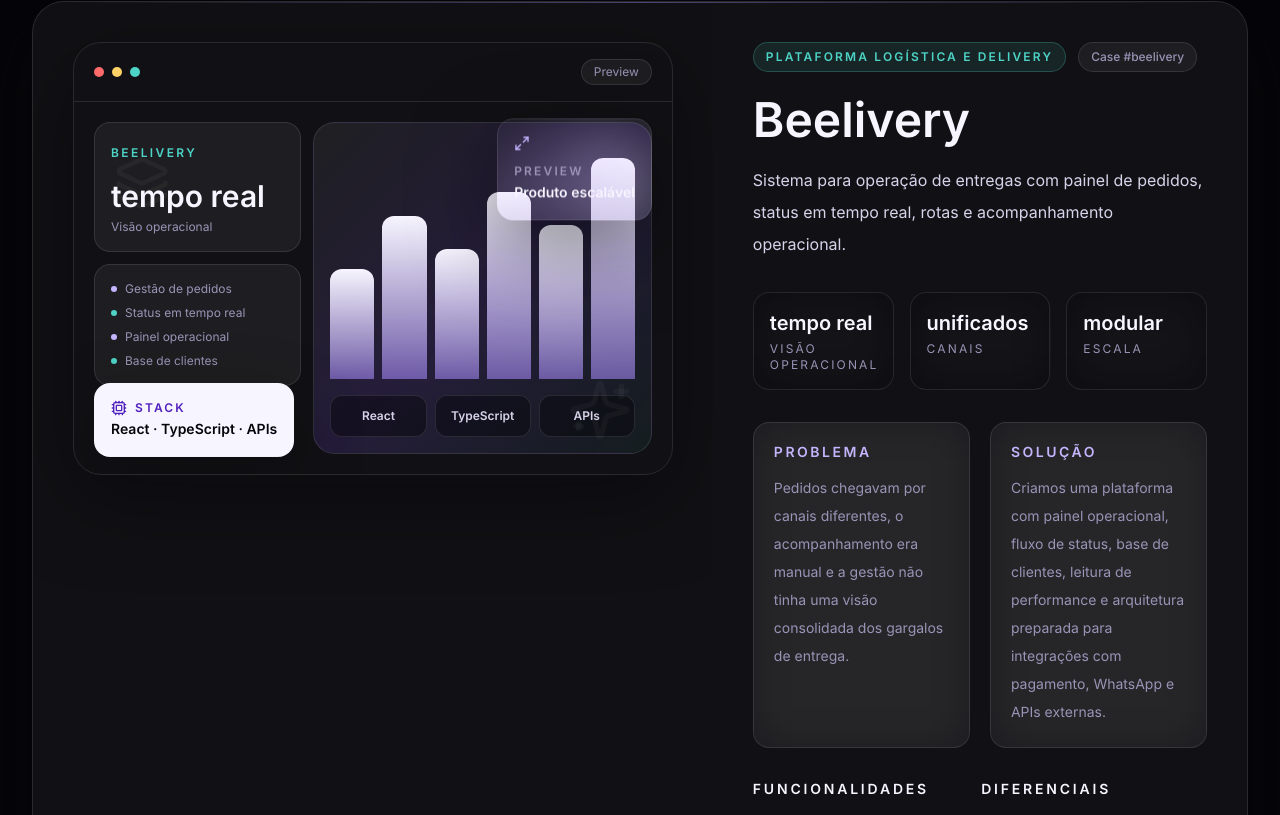
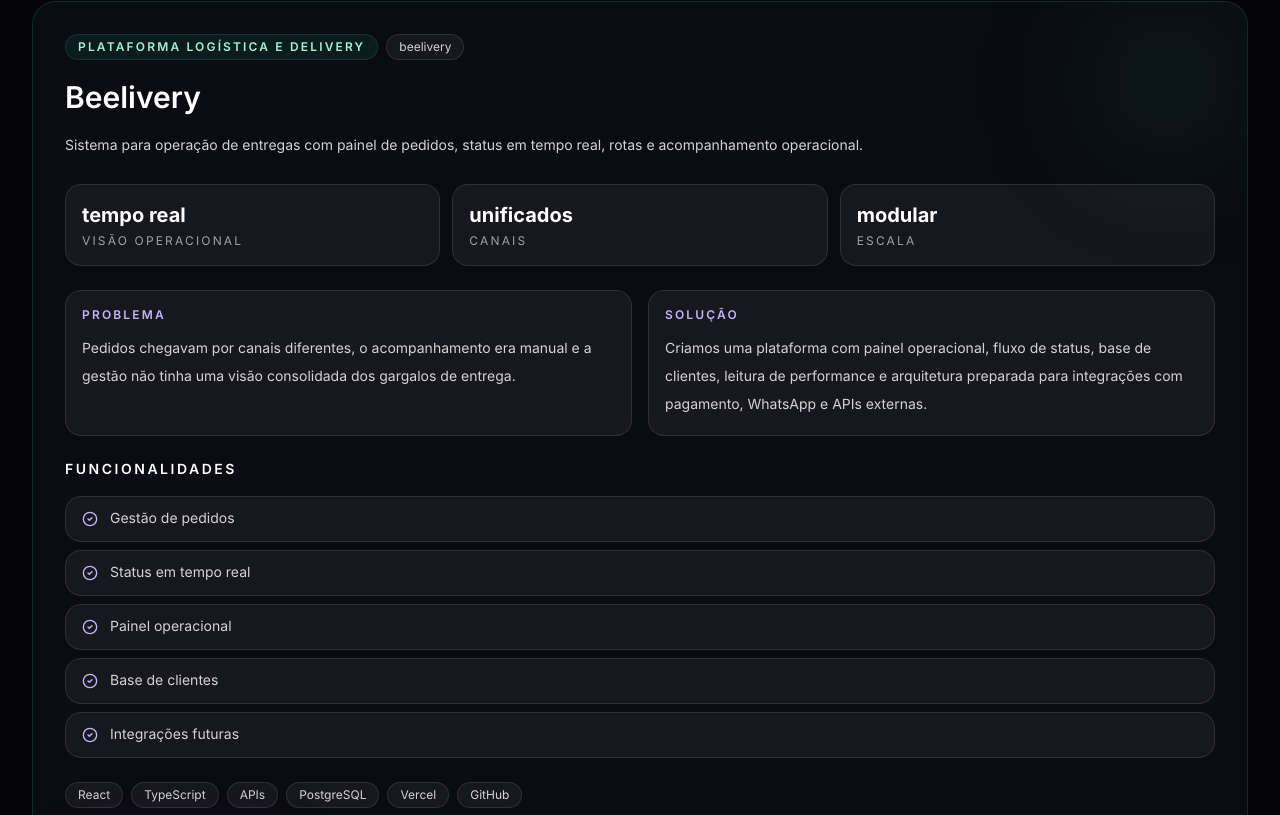
Before and after one commit to JoaoCarpini/Site-Devign-Studio-Novo, a React (Vite) app: page /projetos in a window 1280 px wide. Shown: the part 1565-2380 px from the top of the page. Built offline with nearby package versions, Linux system fonts and the light colour scheme.

Commit message:
correções em projetos

```diff
--- a/src/components/animations/Reveal.tsx
+++ b/src/components/animations/Reveal.tsx
@@ -1,4 +1,4 @@
-import { useEffect, useState, type ReactNode } from 'react';
+import { type ReactNode } from 'react';
 import { motion } from 'framer-motion';
 
 type RevealProps = {
@@ -8,49 +8,14 @@
 };
 
 export function Reveal({ children, className, delay = 0 }: RevealProps) {
-  // Start as null — unknown until mounted on client
-  const [isMobile, setIsMobile] = useState<boolean | null>(null);
-
-  useEffect(() => {
-    const query = window.matchMedia('(max-width: 768px)');
-    const update = () => setIsMobile(query.matches);
-    update();
-    query.addEventListener('change', update);
-    return () => query.removeEventListener('change', update);
-  }, []);
-
-  // Not yet mounted: render children visible immediately — no animation risk
-  if (isMobile === null) {
-    return <div className={className}>{children}</div>;
-  }
-
-  // Mobile: simple fade-in without whileInView + once — avoids the hydration trap
-  if (isMobile) {
-    return (
-      <motion.div
-        className={className}
-        initial={{ opacity: 0, y: 6 }}
-        animate={{ opacity: 1, y: 0 }}
-        transition={{
-          duration: 0.32,
-          ease: [0.16, 1, 0.3, 1],
-          delay: Math.min(delay * 0.5, 0.04),
-        }}
-      >
-        {children}
-      </motion.div>
-    );
-  }
-
-  // Desktop: original whileInView behaviour
   return (
     <motion.div
       className={className}
-      initial={{ opacity: 0, y: 16, filter: 'blur(6px)' }}
-      whileInView={{ opacity: 1, y: 0, filter: 'blur(0px)' }}
-      viewport={{ once: true, margin: '0px 0px -10% 0px' }}
+      initial={{ opacity: 0, y: 12 }}
+      whileInView={{ opacity: 1, y: 0 }}
+      viewport={{ once: true, margin: '0px 0px -5% 0px' }}
       transition={{
-        duration: 0.75,
+        duration: 0.45,
         ease: [0.16, 1, 0.3, 1],
         delay,
       }}
--- a/src/components/cards/ProjectShowcaseCard.tsx
+++ b/src/components/cards/ProjectShowcaseCard.tsx
@@ -1,133 +1,153 @@
-import { motion } from 'framer-motion';
-import { ArrowRight, CheckCircle2, Cpu, Layers3, Maximize2, Sparkles } from 'lucide-react';
+import { ArrowRight, CheckCircle2 } from 'lucide-react';
 import type { Project } from '../../data/site';
 import { cn } from '../../utils/cn';
 import { Reveal } from '../animations/Reveal';
 import { ButtonLink } from '../ui/Button';
 
-const accentStyles: Record<Project['accent'], { gradient: string; text: string; chip: string; glow: string }> = {
+const accentStyles: Record<
+  Project['accent'],
+  {
+    border: string;
+    chip: string;
+    glow: string;
+  }
+> = {
   violet: {
-    gradient: 'from-violet-500/34 via-violet-400/12 to-transparent',
-    text: 'text-violet-300',
-    chip: 'border-violet-400/25 bg-violet-500/12 text-violet-200',
-    glow: 'bg-violet-500/18',
+    border: 'border-violet-500/20',
+    chip: 'bg-violet-500/10 text-violet-200 border-violet-500/20',
+    glow: 'bg-violet-500/10',
   },
   signal: {
-    gradient: 'from-signal/28 via-signal/10 to-transparent',
-    text: 'text-signal',
-    chip: 'border-signal/25 bg-signal/10 text-signal',
-    glow: 'bg-signal/14',
+    border: 'border-emerald-500/20',
+    chip: 'bg-emerald-500/10 text-emerald-200 border-emerald-500/20',
+    glow: 'bg-emerald-500/10',
   },
   amber: {
-    gradient: 'from-amber/30 via-amber/10 to-transparent',
-    text: 'text-amber',
-    chip: 'border-amber/25 bg-amber/10 text-amber',
-    glow: 'bg-amber/14',
+    border: 'border-amber-500/20',
+    chip: 'bg-amber-500/10 text-amber-200 border-amber-500/20',
+    glow: 'bg-amber-500/10',
   },
 };
 
-export function ProjectShowcaseCard({ project, featured = false }: { project: Project; featured?: boolean }) {
+export function ProjectShowcaseCard({
+  project,
+}: {
+  project: Project;
+  featured?: boolean;
+}) {
   const accent = accentStyles[project.accent];
 
   return (
     <Reveal>
       <article
-        id={project.slug}
         className={cn(
-          'group relative overflow-hidden rounded-[1.45rem] border border-white/10 bg-white/[0.052] shadow-premium transition duration-700 ease-[cubic-bezier(0.16,1,0.3,1)] sm:backdrop-blur-2xl sm:will-change-transform hover:-translate-y-1 hover:border-violet-400/35 hover:shadow-[0_32px_110px_rgba(141,92,255,0.16)] sm:rounded-[2rem]',
-          featured ? 'lg:grid lg:grid-cols-[1.12fr_0.88fr]' : '',
+          'relative overflow-hidden rounded-3xl border bg-[#0B0B12] p-5 sm:p-8',
+          accent.border,
         )}
       >
-        <div className={cn('absolute inset-0 bg-gradient-to-br opacity-80', accent.gradient)} />
-        <div className={cn('absolute -right-24 top-16 h-56 w-56 rounded-full blur-[90px] sm:h-72 sm:w-72 sm:blur-[110px]', accent.glow)} />
-        <div className="absolute inset-x-8 top-0 h-px bg-premium-line opacity-80" />
+        <div
+          className={cn(
+            'absolute right-0 top-0 h-40 w-40 rounded-full blur-3xl',
+            accent.glow,
+          )}
+        />
 
-        <ProjectMockup project={project} featured={featured} />
-
-        <div className="relative z-10 p-4 sm:p-8 lg:p-10">
-          {/* Chips */}
-          <div className="flex flex-wrap items-center gap-2 sm:gap-3">
-            <span className={cn('rounded-full border px-3 py-1.5 text-xs font-semibold uppercase tracking-[0.18em]', accent.chip)}>
+        <div className="relative z-10">
+          <div className="flex flex-wrap gap-2">
+            <span
+              className={cn(
+                'rounded-full border px-3 py-1 text-xs font-semibold uppercase tracking-[0.18em]',
+                accent.chip,
+              )}
+            >
               {project.category}
             </span>
-            <span className="rounded-full border border-white/10 bg-white/[0.055] px-3 py-1.5 text-xs font-medium text-muted">
-              Case #{project.slug}
+
+            <span className="rounded-full border border-white/10 bg-white/5 px-3 py-1 text-xs text-zinc-300">
+              {project.slug}
             </span>
           </div>
 
-          {/* Title */}
-          <h3 className="mt-4 text-xl font-semibold tracking-normal text-frost sm:mt-6 sm:text-5xl">{project.title}</h3>
-          <p className="mt-3 text-sm leading-7 text-mist sm:mt-5 sm:text-base sm:leading-8">{project.summary}</p>
+          <h3 className="mt-5 text-3xl font-semibold text-white">
+            {project.title}
+          </h3>
 
-          {/* Metrics — 1 col mobile, 3 col md+ */}
-          <div className="mt-5 grid grid-cols-1 gap-2 sm:mt-8 sm:grid-cols-3 sm:gap-4">
+          <p className="mt-4 text-sm leading-7 text-zinc-300">
+            {project.summary}
+          </p>
+
+          <div className="mt-6 grid gap-3 sm:grid-cols-3">
             {project.metrics.map((metric) => (
-              <div key={metric.label} className="rounded-2xl border border-white/10 bg-ink/35 p-3 sm:p-4 sm:backdrop-blur-xl">
-                <strong className="block text-lg font-semibold tracking-normal text-frost sm:text-xl">{metric.value}</strong>
-                <span className="mt-1 block text-xs uppercase tracking-[0.18em] text-muted">{metric.label}</span>
+              <div
+                key={metric.label}
+                className="rounded-2xl border border-white/10 bg-white/5 p-4"
+              >
+                <strong className="block text-xl text-white">
+                  {metric.value}
+                </strong>
+
+                <span className="mt-1 block text-xs uppercase tracking-[0.18em] text-zinc-400">
+                  {metric.label}
+                </span>
               </div>
             ))}
           </div>
 
-          {/* Problem / Solution — 1 col mobile, 2 col xl */}
-          <div className="mt-5 grid gap-3 sm:mt-8 sm:gap-5 xl:grid-cols-2">
-            <CaseBlock title="Problema" text={project.problem} />
-            <CaseBlock title="Solução" text={project.solution} />
-          </div>
+          <div className="mt-6 grid gap-4 lg:grid-cols-2">
+            <div className="rounded-2xl border border-white/10 bg-white/5 p-4">
+              <p className="text-xs font-semibold uppercase tracking-[0.18em] text-violet-300">
+                Problema
+              </p>
 
-          {/* Features + Differentials — stack no mobile */}
-          <div className="mt-5 grid gap-5 sm:mt-8 sm:gap-6 xl:grid-cols-[0.95fr_1.05fr]">
-            <div>
-              <p className="text-sm font-semibold uppercase tracking-[0.2em] text-frost">Funcionalidades</p>
-              <div className="mt-3 grid gap-2 sm:mt-4">
-                {project.features.map((feature) => (
-                  <div key={feature} className="flex min-h-10 items-center gap-3 rounded-2xl border border-white/10 bg-white/[0.045] px-3.5 py-2 text-sm text-mist sm:min-h-11 sm:px-4 sm:py-3">
-                    <CheckCircle2 className="h-4 w-4 shrink-0 text-signal" />
-                    {feature}
-                  </div>
-                ))}
-              </div>
+              <p className="mt-3 text-sm leading-7 text-zinc-300">
+                {project.problem}
+              </p>
             </div>
 
-            <div>
-              <p className="text-sm font-semibold uppercase tracking-[0.2em] text-frost">Diferenciais</p>
-              <div className="mt-3 flex flex-wrap gap-2 sm:mt-4">
-                {project.differentials.map((item) => (
-                  <span key={item} className="rounded-full border border-white/10 bg-white/[0.055] px-3.5 py-2 text-sm text-mist sm:px-4">
-                    {item}
-                  </span>
-                ))}
-              </div>
-              <p className="mt-4 rounded-2xl border border-white/10 bg-white/[0.045] p-3 text-sm leading-7 text-muted sm:mt-5 sm:p-4">
-                <span className="font-semibold text-frost">Resultado esperado: </span>
-                {project.result}
+            <div className="rounded-2xl border border-white/10 bg-white/5 p-4">
+              <p className="text-xs font-semibold uppercase tracking-[0.18em] text-violet-300">
+                Solução
+              </p>
+
+              <p className="mt-3 text-sm leading-7 text-zinc-300">
+                {project.solution}
               </p>
             </div>
           </div>
 
-          {/* Stack tags */}
-          <div className="mt-5 flex flex-wrap gap-2 sm:mt-8">
+          <div className="mt-6">
+            <p className="text-sm font-semibold uppercase tracking-[0.18em] text-white">
+              Funcionalidades
+            </p>
+
+            <div className="mt-4 grid gap-2">
+              {project.features.map((feature) => (
+                <div
+                  key={feature}
+                  className="flex items-center gap-3 rounded-2xl border border-white/10 bg-white/5 px-4 py-3 text-sm text-zinc-300"
+                >
+                  <CheckCircle2 className="h-4 w-4 text-violet-300" />
+                  {feature}
+                </div>
+              ))}
+            </div>
+          </div>
+
+          <div className="mt-6 flex flex-wrap gap-2">
             {project.stack.map((item) => (
-              <span key={item} className="rounded-full border border-white/10 bg-ink/45 px-3 py-1.5 text-xs font-semibold text-mist sm:backdrop-blur-xl">
+              <span
+                key={item}
+                className="rounded-full border border-white/10 bg-white/5 px-3 py-1 text-xs text-zinc-300"
+              >
                 {item}
               </span>
             ))}
           </div>
 
-          {/* CTAs */}
-          <div className="mt-6 flex flex-col gap-3 sm:mt-9 sm:flex-row">
-            <ButtonLink to="/orcamento" className="w-full sm:w-auto">
-              Conversar sobre projeto semelhante
+          <div className="mt-8">
+            <ButtonLink to="/orcamento">
+              Conversar sobre projeto
               <ArrowRight className="h-4 w-4" />
-            </ButtonLink>
-            <ButtonLink
-              href="https://gabriellefernandesnutricionista.my.canva.site/portf-lio-devign-site"
-              target="_blank"
-              rel="noreferrer"
-              variant="secondary"
-              className="w-full sm:w-auto"
-            >
-              Ver case no portfólio
             </ButtonLink>
           </div>
         </div>
@@ -135,102 +155,3 @@
     </Reveal>
   );
 }
-
-function CaseBlock({ title, text }: { title: string; text: string }) {
-  return (
-    <div className="rounded-2xl border border-white/10 bg-white/[0.045] p-3 sm:p-5 sm:backdrop-blur-xl">
-      <p className="text-sm font-semibold uppercase tracking-[0.18em] text-violet-300">{title}</p>
-      <p className="mt-3 text-sm leading-7 text-muted">{text}</p>
-    </div>
-  );
-}
-
-function ProjectMockup({ project, featured }: { project: Project; featured: boolean }) {
-  const accent = accentStyles[project.accent];
-
-  return (
-    <div className={cn('relative z-10 overflow-hidden p-4 sm:p-8', featured ? 'lg:p-10' : 'pb-0')}>
-      <motion.div
-        className="relative overflow-hidden rounded-[1.25rem] border border-white/10 bg-[#080811]/92 shadow-premium sm:min-h-[24rem] sm:rounded-[1.75rem]"
-        whileHover={{ scale: 1.015 }}
-        transition={{ duration: 0.45, ease: [0.22, 1, 0.36, 1] }}
-      >
-        {/* Window bar */}
-        <div className="flex items-center justify-between border-b border-white/10 px-3.5 py-2.5 sm:px-5 sm:py-4">
-          <div className="flex items-center gap-2">
-            <span className="h-2 w-2 rounded-full bg-[#ff6b6b] sm:h-2.5 sm:w-2.5" />
-            <span className="h-2 w-2 rounded-full bg-[#ffd166] sm:h-2.5 sm:w-2.5" />
-            <span className="h-2 w-2 rounded-full bg-[#4dd4c6] sm:h-2.5 sm:w-2.5" />
-          </div>
-          <span className="rounded-full border border-white/10 bg-white/[0.055] px-2.5 py-1 text-[0.65rem] text-muted sm:px-3 sm:text-xs">Preview</span>
-        </div>
-
-        {/* Mockup content — stack no mobile, side-by-side em lg */}
-        <div className="grid gap-3 p-3 sm:p-4 lg:grid-cols-[0.76fr_1.24fr] lg:p-5">
-          <div className="space-y-3">
-            <div className="rounded-2xl border border-white/10 bg-white/[0.055] p-3 sm:p-4">
-              <span className={cn('text-xs font-semibold uppercase tracking-[0.2em]', accent.text)}>{project.title}</span>
-              <strong className="mt-2 block text-xl font-semibold tracking-normal text-frost sm:mt-4 sm:text-3xl">{project.metrics[0]?.value}</strong>
-              <span className="mt-1 block text-xs text-muted">{project.metrics[0]?.label}</span>
-            </div>
-            <div className="rounded-2xl border border-white/10 bg-white/[0.055] p-3 sm:p-4">
-              <div className="space-y-2">
-                {project.features.slice(0, 4).map((feature, index) => (
-                  <span key={feature} className="flex items-center gap-2 text-xs text-muted">
-                    <span className={cn('h-1.5 w-1.5 shrink-0 rounded-full', index % 2 === 0 ? 'bg-violet-300' : 'bg-signal')} />
-                    {feature}
-                  </span>
-                ))}
-              </div>
-            </div>
-          </div>
-
-          <div className="rounded-[1.15rem] border border-white/10 bg-[linear-gradient(135deg,rgba(255,255,255,0.06),rgba(141,92,255,0.16),rgba(77,212,198,0.06))] p-3 sm:rounded-[1.35rem] sm:p-4">
-            <div className="grid h-28 grid-cols-6 items-end gap-1.5 sm:h-60 sm:gap-2">
-              {[46, 68, 54, 78, 64, 92].map((height) => (
-                <span
-                  key={`${project.slug}-${height}`}
-                  className="rounded-t-xl bg-[linear-gradient(180deg,#f7f5ff,rgba(169,139,255,0.56))]"
-                  style={{ height: `${height}%` }}
-                />
-              ))}
-            </div>
-            <div className="mt-3 grid grid-cols-3 gap-2 sm:mt-4">
-              {project.stack.slice(0, 3).map((item) => (
-                <span key={item} className="rounded-xl border border-white/10 bg-ink/45 px-2 py-2 text-center text-[0.62rem] font-semibold text-mist sm:px-3 sm:py-3 sm:text-xs">
-                  {item}
-                </span>
-              ))}
-            </div>
-          </div>
-        </div>
-
-        {/* Floating badges — desktop only */}
-        <motion.div
-          className="absolute right-5 top-20 hidden rounded-2xl border border-white/10 bg-ink/82 p-4 shadow-premium backdrop-blur-2xl sm:block"
-          animate={{ y: [-5, 5, -5] }}
-          transition={{ duration: 7.4, repeat: Infinity, ease: 'easeInOut' }}
-        >
-          <Maximize2 className="h-4 w-4 text-violet-300" />
-          <p className="mt-3 text-xs font-semibold uppercase tracking-[0.18em] text-muted">Preview</p>
-          <p className="mt-1 text-sm font-semibold text-frost">Produto escalável</p>
-        </motion.div>
-
-        <motion.div
-          className="absolute bottom-5 left-5 hidden rounded-2xl border border-white/10 bg-frost p-4 text-ink shadow-[0_24px_70px_rgba(5,5,9,0.32)] sm:block"
-          animate={{ y: [5, -5, 5] }}
-          transition={{ duration: 8.2, repeat: Infinity, ease: 'easeInOut' }}
-        >
-          <div className="flex items-center gap-2">
-            <Cpu className="h-4 w-4 text-violet-700" />
-            <span className="text-xs font-semibold uppercase tracking-[0.18em] text-violet-700">Stack</span>
-          </div>
-          <p className="mt-1 text-sm font-semibold">{project.stack.slice(0, 3).join(' · ')}</p>
-        </motion.div>
-
-        <Sparkles aria-hidden="true" className="absolute bottom-8 right-10 h-16 w-16 text-white/[0.035]" />
-        <Layers3 aria-hidden="true" className="absolute left-10 top-28 h-14 w-14 text-white/[0.04]" />
-      </motion.div>
-    </div>
-  );
-}
--- a/src/data/site.ts
+++ b/src/data/site.ts
@@ -510,25 +510,51 @@
   {
   slug: 'contract-ai',
   title: 'Contract AI',
-    category: 'Design editorial e materiais impressos',
+  category: 'Automação documental com IA',
   summary:
-      'Criação e diagramação de materiais impressos, como planners e livros, com organização visual refinada e preparação técnica de arquivos.',
+    'Plataforma inteligente para geração automatizada de contratos com preenchimento dinâmico, organização documental e redução de trabalho manual.',
+
   context:
-      'Materiais impressos precisam unir clareza visual, ritmo de leitura, hierarquia editorial e acabamento técnico para chegar à produção com consistência.',
+    'Empresas e profissionais perdiam tempo criando contratos manualmente, revisando campos repetitivos e organizando documentos de forma descentralizada.',
+
   problem:
-      'Sem uma diagramação estruturada, planners e livros perdem legibilidade, coerência visual e segurança técnica para impressão ou distribuição profissional.',
+    'A operação documental era lenta, repetitiva e sujeita a erros de preenchimento, além de dificultar rastreabilidade e padronização.',
+
   solution:
-      'Criamos composições editoriais com grids, hierarquia tipográfica, páginas-mestre, organização de conteúdo e fechamento técnico dos arquivos.',
+    'Desenvolvemos uma plataforma com geração automatizada de contratos, preenchimento inteligente, organização de documentos e estrutura preparada para integrações futuras.',
+
   result:
-      'Materiais com leitura mais organizada, estética premium e arquivos preparados para produção gráfica com mais previsibilidade.',
-    stack: ['Design Editorial', 'Diagramação', 'Adobe InDesign', 'Illustrator', 'Photoshop', 'Pré-impressão'],
-    features: ['Planners', 'Livros', 'Grids editoriais', 'Páginas-mestre', 'Arquivo para impressão'],
-    differentials: ['Organização visual', 'Acabamento técnico', 'Preparação gráfica profissional'],
+    'Processo documental mais rápido, padronizado e escalável, reduzindo retrabalho e aumentando previsibilidade operacional.',
+
+  stack: [
+    'React',
+    'TypeScript',
+    'IA',
+    'Automação',
+    'APIs',
+    'PostgreSQL',
+  ],
+
+  features: [
+    'Geração automática de contratos',
+    'Preenchimento dinâmico',
+    'Organização documental',
+    'Fluxo automatizado',
+    'Escalabilidade operacional',
+  ],
+
+  differentials: [
+    'Redução de trabalho manual',
+    'Padronização documental',
+    'Arquitetura escalável',
+  ],
+
   metrics: [
-      { label: 'Layout', value: 'editorial' },
-      { label: 'Arquivos', value: 'print-ready' },
-      { label: 'Leitura', value: 'organizada' },
+    { label: 'Processo', value: 'automatizado' },
+    { label: 'Documentos', value: 'padronizados' },
+    { label: 'Operação', value: 'mais rápida' },
   ],
+
   accent: 'violet',
 },
 ];
```
Also changed, not shown: src/index.css (+38 -20 lines). Lines whose indentation alone changed are shown as unchanged.
